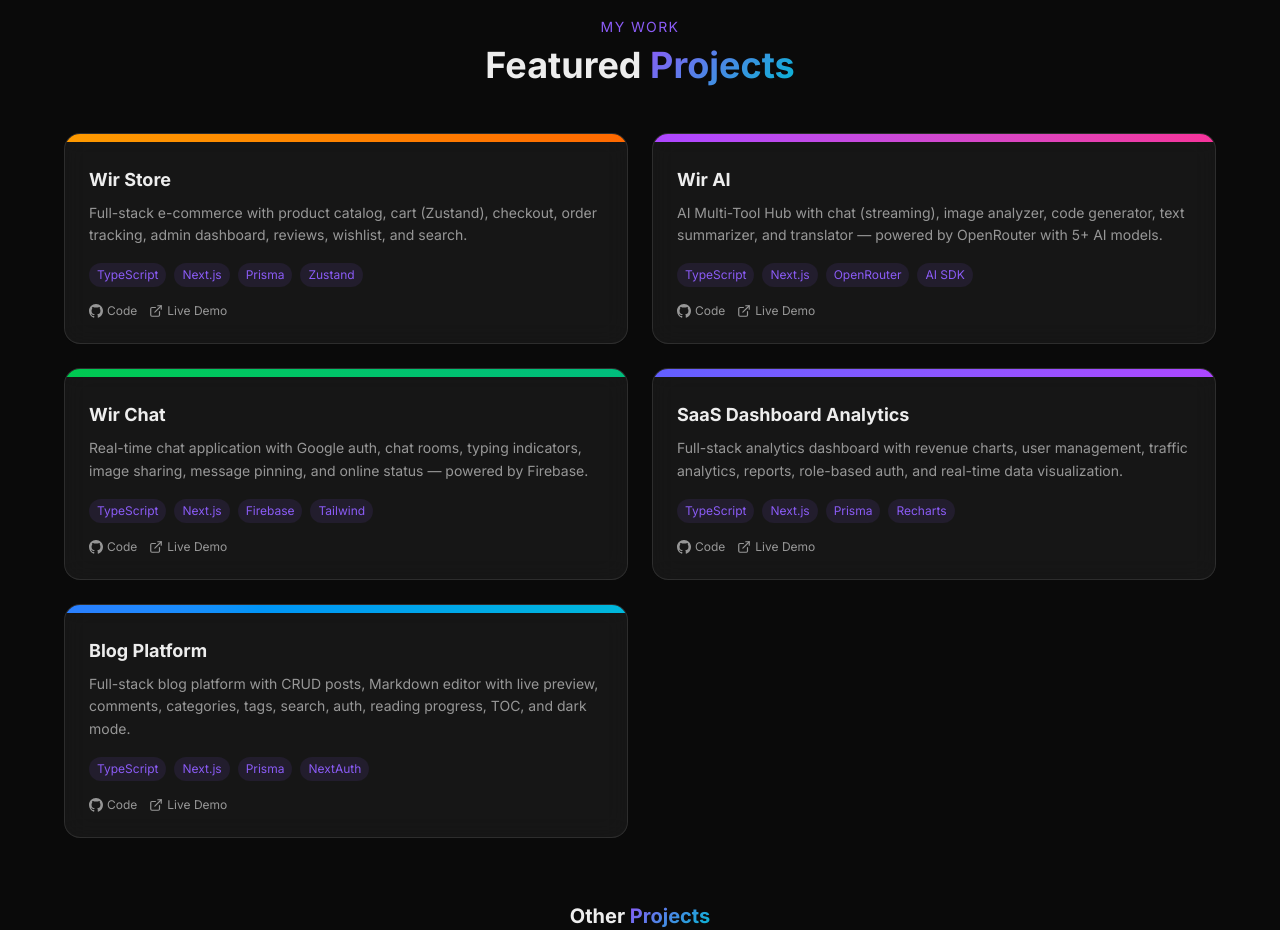
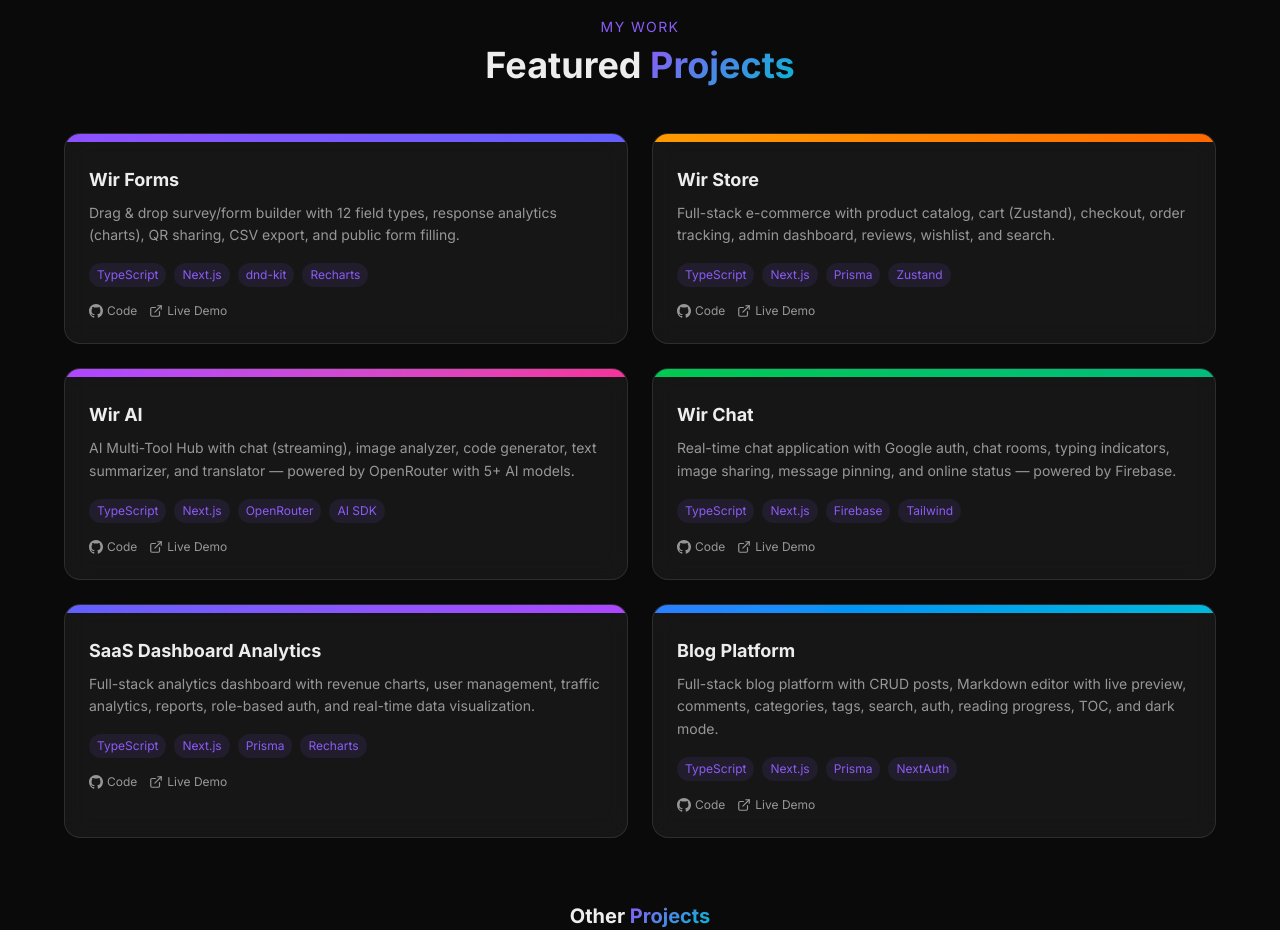
Before and after one commit to achmadwirra/achmadwirra.github.io, a Next.js app: page / in a window 1280 px wide. Shown: the part 3280-4210 px from the top of the page. Built offline with nearby package versions, Linux system fonts and the light colour scheme.

Commit message:
feat: add Wir Forms to featured projects

```diff
--- a/src/components/Projects.tsx
+++ b/src/components/Projects.tsx
@@ -23,6 +23,15 @@
 }
 
 const featuredProjects: Project[] = [
+  {
+    title: "Wir Forms",
+    desc: "Drag & drop survey/form builder with 12 field types, response analytics (charts), QR sharing, CSV export, and public form filling.",
+    tags: ["TypeScript", "Next.js", "dnd-kit", "Recharts"],
+    category: "TypeScript",
+    github: "https://github.com/achmadwirra/wir-forms",
+    live: "https://wir-forms.vercel.app",
+    gradient: "from-violet-500 to-indigo-500",
+  },
   {
     title: "Wir Store",
     desc: "Full-stack e-commerce with product catalog, cart (Zustand), checkout, order tracking, admin dashboard, reviews, wishlist, and search.",
```
